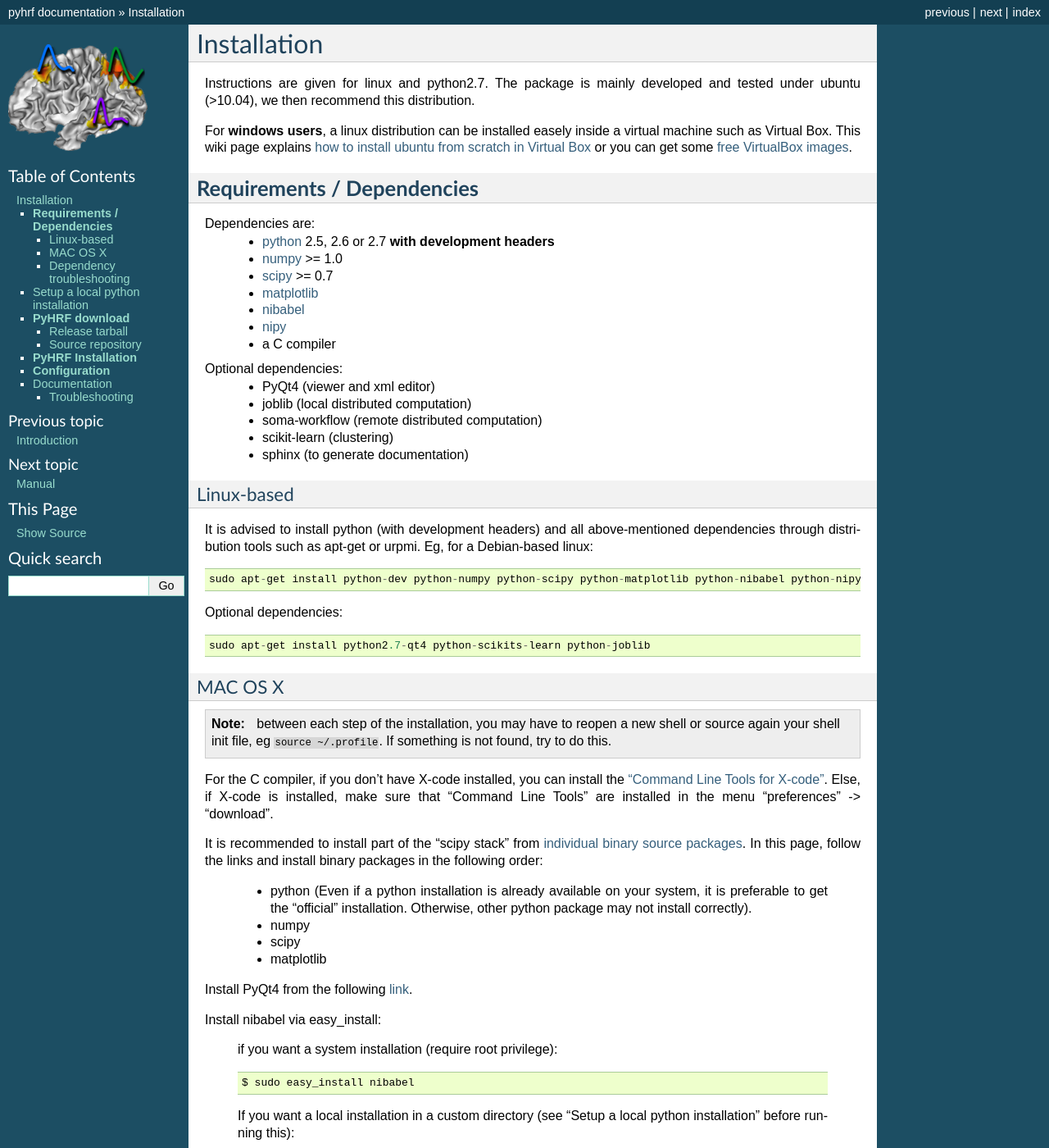
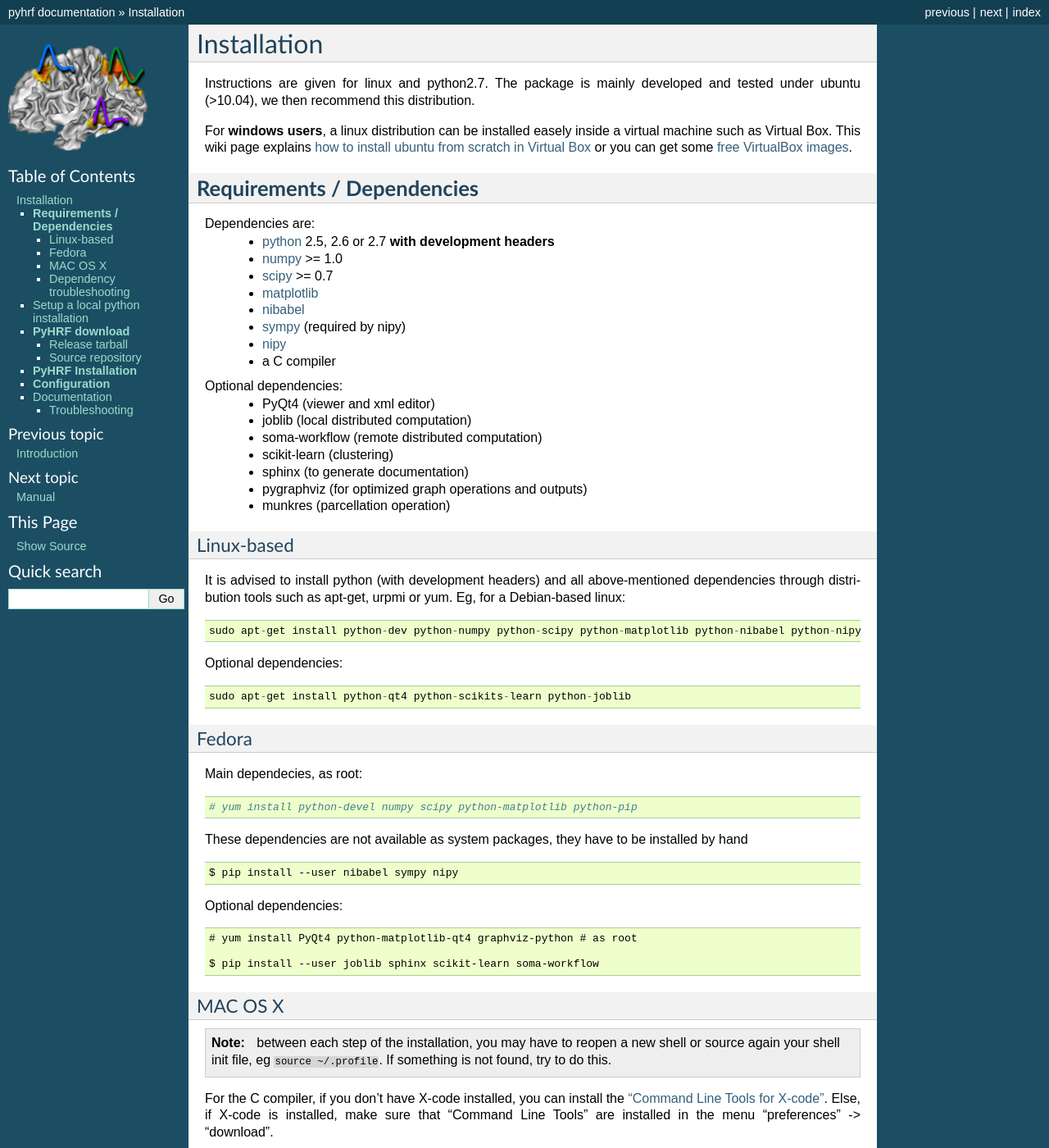
Before and after one commit to pyhrf/pyhrf, a Sphinx documentation site: the page built from doc/sphinx/source/installation.rst, in a window 1280 px wide and 1400 px high. Shown: the whole window at 82% size. Built offline with Sphinx 7.4.7, drawn with Linux system fonts in a browser that asks for light colours.

Commit message:
Improve documentation

```diff
--- a/doc/sphinx/source/installation.rst
+++ b/doc/sphinx/source/installation.rst
@@ -36,6 +36,7 @@ Dependencies are:
     - `scipy <http://www.scipy.org/install.html>`_ >= 0.7
     - `matplotlib <http://matplotlib.org/users/installing.html>`_
     - `nibabel <http://nipy.sourceforge.net/nibabel/>`_
+    - `sympy <http://sympy.sourceforge.net>`_ (required by nipy)
     - `nipy <http://nipy.sourceforge.net/nipy/stable/users/installation.html>`_
     - a C compiler
 
@@ -45,17 +46,38 @@ Optional dependencies:
     - soma-workflow (remote distributed computation)
     - scikit-learn (clustering)
     - sphinx (to generate documentation)
+    - pygraphviz (for optimized graph operations and outputs)
+    - munkres (parcellation operation)
 
 Linux-based
 ***********
 
-It is advised to install python (with development headers) and all above-mentioned dependencies through distribution tools such as apt-get or urpmi. Eg, for a Debian-based linux::
+It is advised to install python (with development headers) and all above-mentioned dependencies through distribution tools such as apt-get, urpmi or yum. Eg, for a Debian-based linux::
 
     sudo apt-get install python-dev python-numpy python-scipy python-matplotlib python-nibabel python-nipy
 
 Optional dependencies::
 
-    sudo apt-get install python2.7-qt4 python-scikits-learn python-joblib
+    sudo apt-get install python-qt4 python-scikits-learn python-joblib
+
+Fedora
+******
+
+Main dependecies, as root::
+
+  # yum install python-devel numpy scipy python-matplotlib python-pip
+
+These dependencies are not available as system packages, they have to be installed
+by hand ::
+
+  $ pip install --user nibabel sympy nipy
+
+Optional dependencies::
+
+  # yum install PyQt4 python-matplotlib-qt4 graphviz-python # as root
+
+  $ pip install --user joblib sphinx scikit-learn soma-workflow
+
 
 MAC OS X
 ********
@@ -134,7 +156,6 @@ Python packages installed by the system might not compatible with the setuptools
 
 
 Optional dependency
-
 
  $ easy_install --prefix=~/.local python-graph-core
 
@@ -229,9 +250,6 @@ Add /local/installation/path/lib/pythonXX/site-packages/ to the PYTHONPATH envir
 
     export PATH=$PATH:/local/installation/path/bin/
     export PYTHONPATH=$PYTHONPATH:/local/installation/path/lib/pythonXX/site-packages/
-
-
-
 
 **Configuration**
 #################
--- a/doc/sphinx/source/volume_treatment.rst
+++ b/doc/sphinx/source/volume_treatment.rst
@@ -58,6 +58,7 @@ Following **fmri_data**, there are parameters that describe data and are common
 The following **analyser** section groups all parameters for the actual analysis.
 The contrasts have to be defined in **analyser/sampler/responseLevels/constrasts**.
 Note that condition labels must be consistent with those entered in the data definition part. See contextual comments within the xml for more information on other parameters.
+The estimation of the hemodynamics can be setup by changing parameter "do_sampling". If set to "True" then the response function is estimated, if "False" then it is fixed to the canonical version.
 
 .. _running:
 
```
